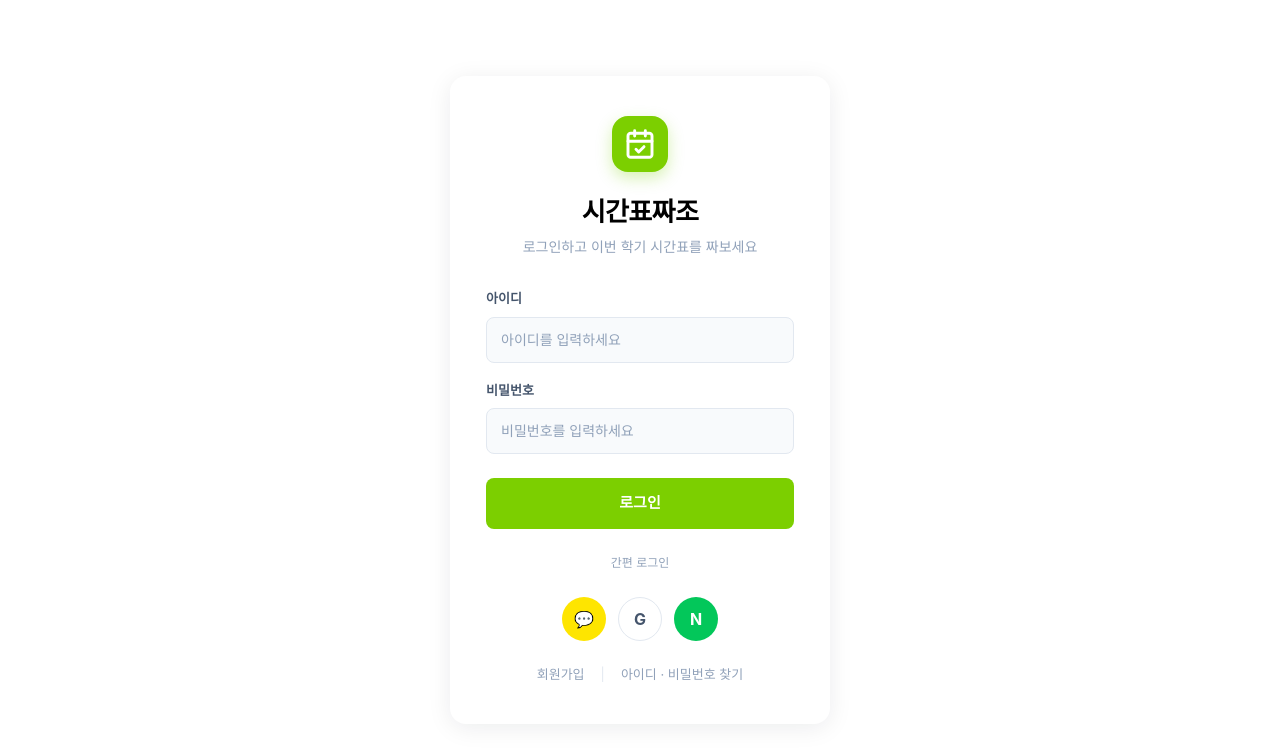
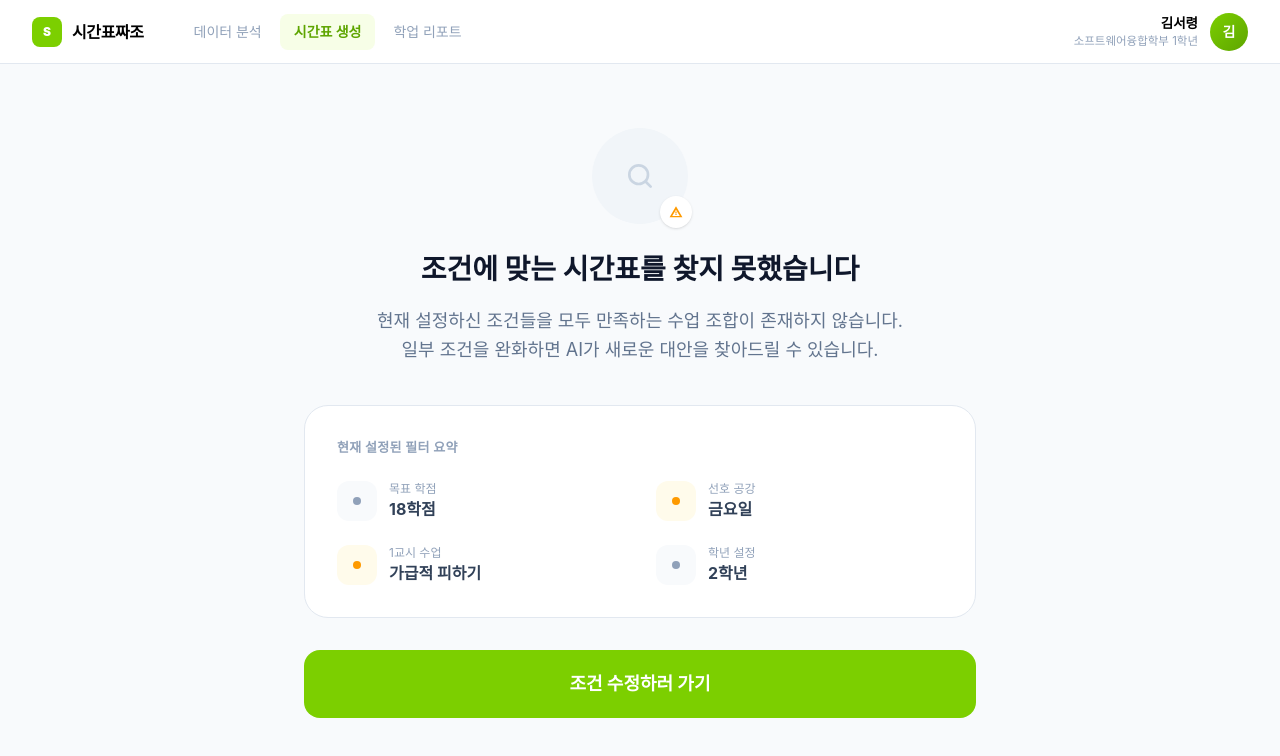
Before and after one commit to 2026-skhuthon-team1/frontend, a React (Vite) app: page /result/empty in a window 1280 px wide. Before the commit this address led to /login. Shown: the top 756 px of the page. Built offline with nearby package versions, Linux system fonts and the light colour scheme; no server answers.

Commit message:
feat/#15:조건에 맞는 시간표 없음 화면 구현

```diff
--- a/src/App.jsx
+++ b/src/App.jsx
@@ -3,6 +3,7 @@ import Login from './pages/LoginPage'
 import Analyze from './pages/AnalyzePage'
 import TimetableInputPage from './pages/TimetableInputPage'
 import TimetableResultPage from './pages/TimetableResultPage'
+import TimetableNoResultPage from './pages/TimetableNoResultPage'
 
 export default function App() {
   return (
@@ -12,6 +13,7 @@ export default function App() {
         <Route path="/upload" element={<Analyze />} />
         <Route path="/input" element={<TimetableInputPage />} />
         <Route path="/result" element={<TimetableResultPage />} />
+        <Route path="/result/empty" element={<TimetableNoResultPage />} />
         <Route path="*" element={<Navigate to="/login" replace />} />
       </Routes>
     </BrowserRouter>
--- /dev/null
+++ b/src/pages/TimetableNoResultPage.jsx
@@ -0,0 +1,74 @@
+import { useNavigate } from 'react-router-dom'
+import TopBar from '../components/TopBar'
+import { useTimetableStore } from '../store/timetableStore'
+
+export default function TimetableNoResultPage() {
+  const navigate = useNavigate()
+  // 필터 요약 카드에 사용자가 실제로 입력한 조건을 그대로 보여줘야 하므로 store 값을 직접 읽는다
+  const { majorCredits, generalCredits, grade, offDays, avoidFirstClass } = useTimetableStore()
+
+  // 선호 공강 / 1교시 회피는 결과를 0개로 만든 제약일 가능성이 높은 조건이라 강조(highlight) 표시한다
+  const filters = [
+    { label: '목표 학점', value: `${majorCredits + generalCredits}학점`, highlight: false },
+    { label: '선호 공강', value: offDays.length > 0 ? offDays.map((d) => `${d}요일`).join('/') : '없음', highlight: true },
+    { label: '1교시 수업', value: avoidFirstClass ? '가급적 피하기' : '상관없음', highlight: true },
+    { label: '학년 설정', value: `${grade}학년`, highlight: false },
+  ]
+
+  return (
+    <div className="min-h-screen bg-[#f8fafc] flex flex-col">
+      {/* 헤더는 다른 페이지와 동일하게 TopBar 공용 컴포넌트를 그대로 사용한다 */}
+      <TopBar />
+
+      <main className="flex-1 flex flex-col items-center px-8 py-16">
+        <div className="w-full max-w-[672px] flex flex-col items-center">
+          {/* 아이콘 — 검색 아이콘 원 + 우하단 경고 배지 */}
+          <div className="relative mb-6">
+            <div className="w-24 h-24 rounded-full bg-[#f1f5f9] flex items-center justify-center">
+              <svg className="w-8 h-8 text-[#cad5e2]" fill="none" stroke="currentColor" viewBox="0 0 24 24">
+                <circle cx="11" cy="11" r="7" strokeWidth={2} />
+                <path strokeLinecap="round" strokeWidth={2} d="M20 20l-3.5-3.5" />
+              </svg>
+            </div>
+            <div className="absolute -bottom-1 -right-1 w-8 h-8 rounded-2xl bg-white shadow flex items-center justify-center">
+              <svg className="w-3.5 h-3.5 text-[#fe9a00]" fill="currentColor" viewBox="0 0 24 24">
+                <path d="M12 2 1 21h22L12 2zm0 6 6.5 11h-13L12 8zm-1 3v3h2v-3h-2zm0 4v2h2v-2h-2z" />
+              </svg>
+            </div>
+          </div>
+
+          <h2 className="text-[28px] font-bold text-[#0f172b] text-center">조건에 맞는 시간표를 찾지 못했습니다</h2>
+          <p className="text-lg text-[#62748e] text-center mt-4 leading-relaxed">
+            현재 설정하신 조건들을 모두 만족하는 수업 조합이 존재하지 않습니다.<br />
+            일부 조건을 완화하면 AI가 새로운 대안을 찾아드릴 수 있습니다.
+          </p>
+
+          {/* 현재 설정된 필터 요약 */}
+          <div className="w-full bg-white rounded-3xl border border-[#e2e8f0] p-8 mt-10">
+            <p className="text-[13px] font-bold text-[#90a1b9] tracking-wide">현재 설정된 필터 요약</p>
+            <div className="grid grid-cols-2 gap-x-8 gap-y-6 mt-6">
+              {filters.map(({ label, value, highlight }) => (
+                <div key={label} className="flex items-center gap-3">
+                  <div className={`w-10 h-10 shrink-0 rounded-xl flex items-center justify-center ${highlight ? 'bg-[#fffbeb]' : 'bg-[#f8fafc]'}`}>
+                    <div className={`w-2 h-2 rounded-full ${highlight ? 'bg-[#fe9a00]' : 'bg-[#90a1b9]'}`} />
+                  </div>
+                  <div>
+                    <p className="text-xs text-[#90a1b9]">{label}</p>
+                    <p className="text-base font-bold text-[#314158]">{value}</p>
+                  </div>
+                </div>
+              ))}
+            </div>
+          </div>
+
+          <button
+            onClick={() => navigate('/input')}
+            className="w-full h-[68px] mt-8 rounded-2xl bg-[#7ccf00] text-white font-bold text-lg hover:bg-[#5ea500] transition-colors"
+          >
+            조건 수정하러 가기
+          </button>
+        </div>
+      </main>
+    </div>
+  )
+}
```
